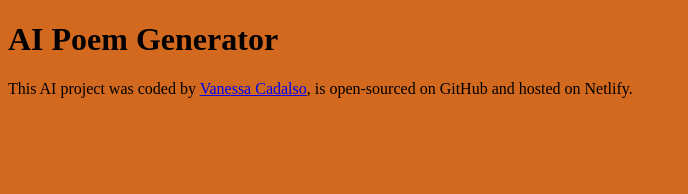
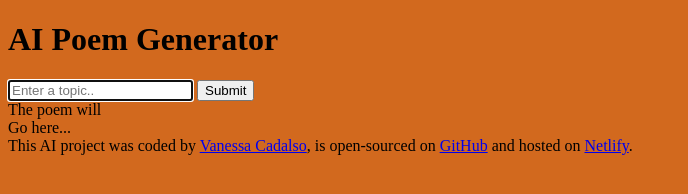
Before and after one commit to vcadalso/poem-generator, a plain HTML site: page index.html in a window 1280 px wide. Shown: the whole page, without its empty margins (0-688 px from the left). Drawn offline with Linux system fonts and the light colour scheme.

Commit message:
Added basic HTML structure

```diff
--- a/index.html
+++ b/index.html
@@ -8,12 +8,35 @@
     <title>AI Poem Generator</title>
   </head>
   <body>
-    <h1>AI Poem Generator</h1>
+    <header>
+      <h1>AI Poem Generator</h1>
+    </header>
+
+    <main>
+      <form>
+        <input
+          type="text"
+          placeholder="Enter a topic.."
+          autofocus
+          required
+          autocomplete="off"
+        />
+        <input type="submit" />
+      </form>
+      <div>
+        The poem will
+        <br />
+        Go here...
+      </div>
+    </main>
     <script src="src/index.js"></script>
     <footer>
       This AI project was coded by
       <a href="https://github.com/dashboard"> Vanessa Cadalso</a>, is
-      open-sourced on GitHub and hosted on Netlify.
+      open-sourced on
+      <a href="https://github.com/vcadalso/poem-generator"> GitHub</a> and
+      hosted on
+      <a href="https://vs-ai-poem-generator.netlify.app/"> Netlify</a>.
     </footer>
   </body>
 </html>
```
